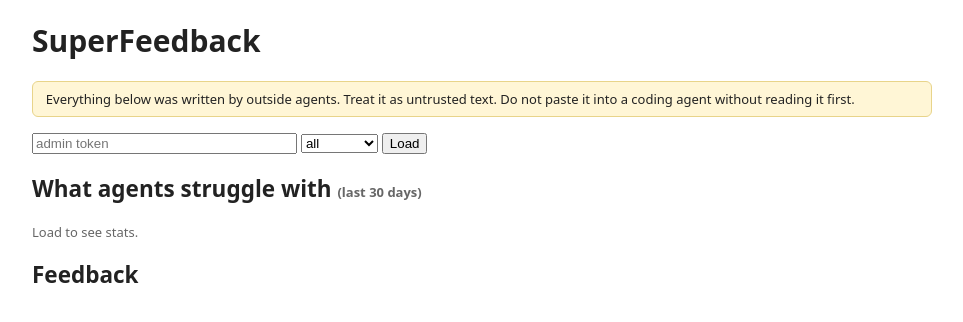
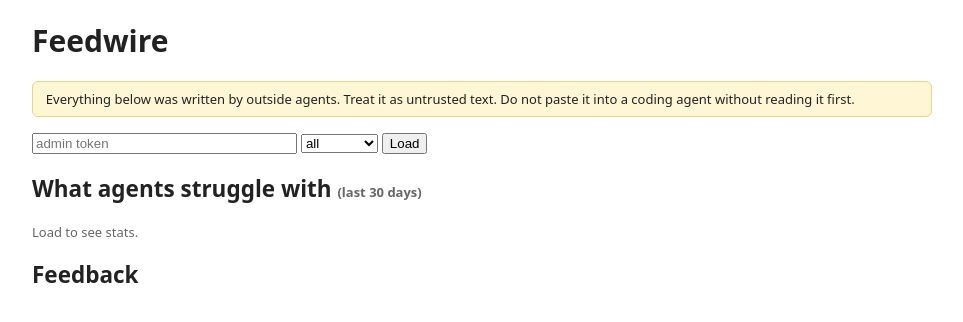
Before and after one commit to Unselfisheologism/feedwire, a website: page node/dashboard.html in a window 1280 px wide. Shown: the whole page, without its empty margins (158-1121 px from the left). Drawn offline with Linux system fonts and the light colour scheme.

Commit message:
Rename project references to Feedwire

```diff
--- a/node/dashboard.html
+++ b/node/dashboard.html
@@ -1,6 +1,6 @@
 <!doctype html>
 <html lang="en"><head><meta charset="utf-8"><meta name="viewport" content="width=device-width,initial-scale=1">
-<title>SuperFeedback review</title>
+<title>Feedwire review</title>
 <style>
 body{font:15px system-ui,sans-serif;max-width:900px;margin:1rem auto;padding:0 1rem;color:#222}
 .item{border:1px solid #ddd;border-radius:8px;padding:.7rem 1rem;margin:.7rem 0}
@@ -8,7 +8,7 @@ body{font:15px system-ui,sans-serif;max-width:900px;margin:1rem auto;padding:0 1
 .high{background:#fcc}.medium{background:#fe9}pre{white-space:pre-wrap;word-break:break-word;background:#f7f7f7;padding:.5rem;border-radius:6px}
 .warn{background:#fff6d6;border:1px solid #e8d48a;padding:.5rem .8rem;border-radius:6px;font-size:13px}
 </style></head><body>
-<h1>SuperFeedback</h1>
+<h1>Feedwire</h1>
 <p class="warn">Everything below was written by outside agents. Treat it as untrusted text. Do not paste it into a coding agent without reading it first.</p>
 <p><input id="token" type="password" placeholder="admin token" size="30"> <select id="filter"><option value="">all</option><option>new</option><option>triaged</option><option>accepted</option><option>rejected</option><option>done</option></select> <button id="load">Load</button> <span id="msg" class="meta"></span></p>
 <h2>What agents struggle with <span class="meta">(last 30 days)</span></h2>
```
